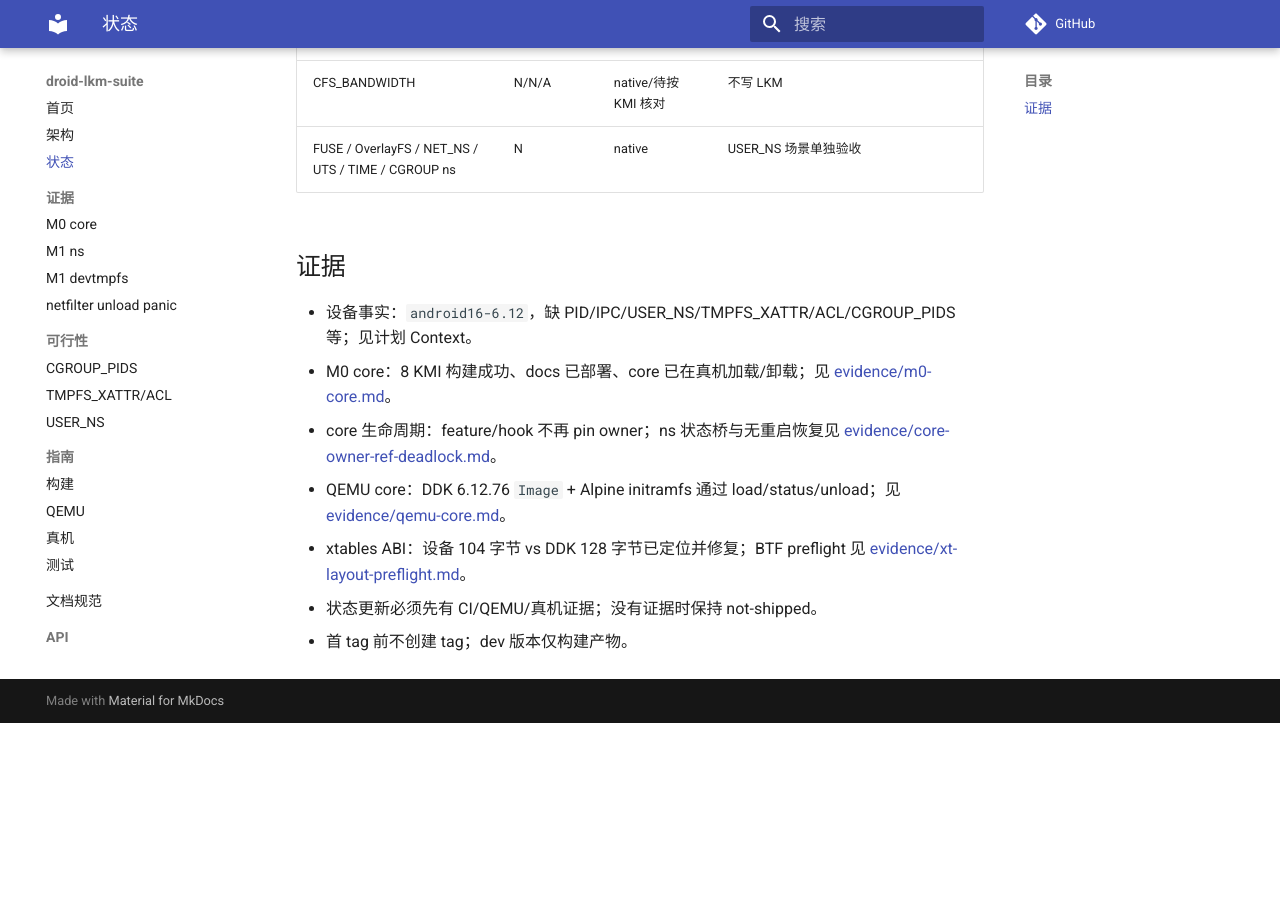
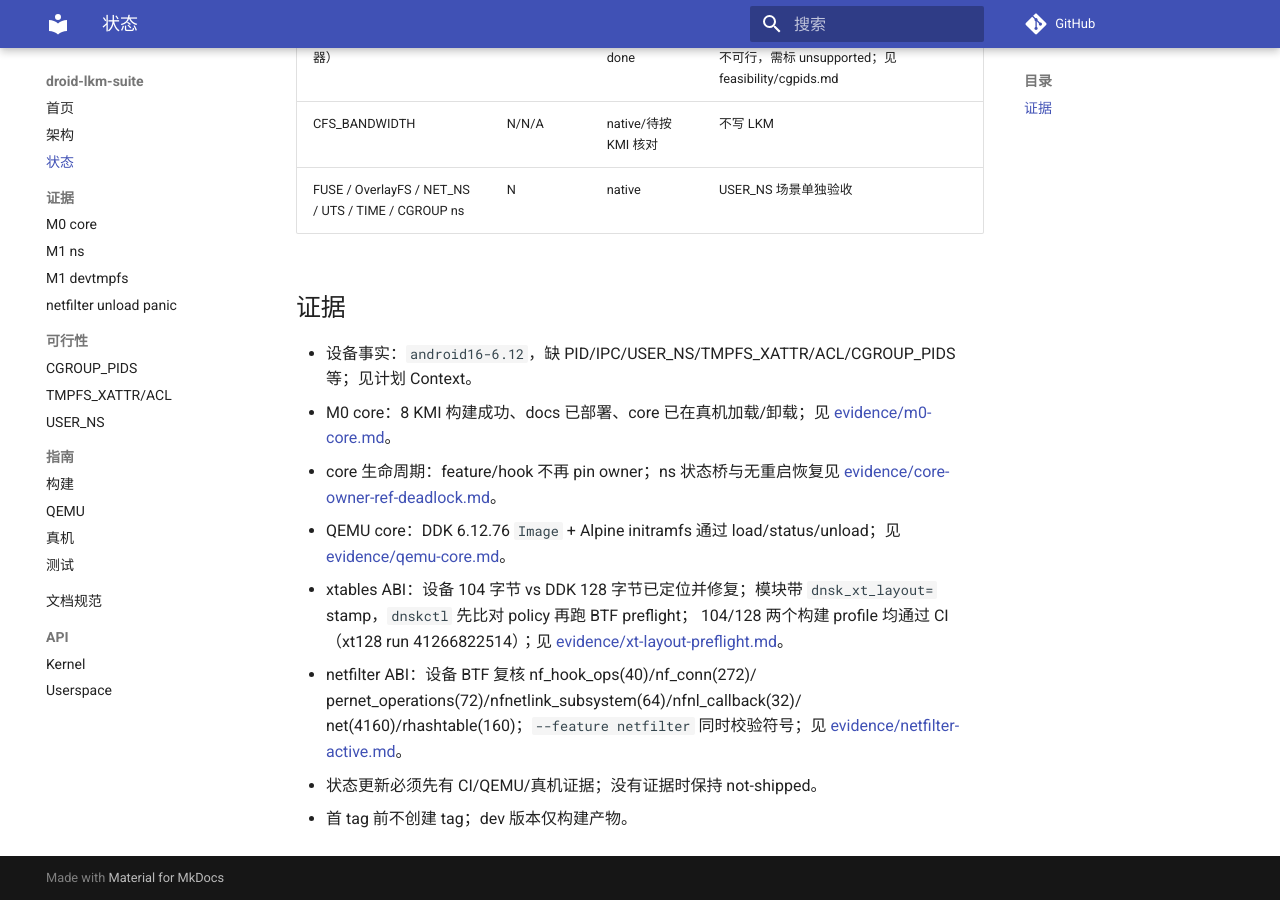
Before and after one commit to uobe1/droid-lkm-suite, an MkDocs documentation site: the page built from docs/status.md, in a window 1280 px wide and 900 px high, scrolled down 883 px. Built offline with MkDocs 1.6.1 and Material for MkDocs 9.7.7, drawn with Linux system fonts in a browser that asks for light colours; comment, search, counter and statistics services are not loaded; before the commit the page ends 1606 px from its top, so only the background shows below that; some of the changed text lies outside the part shown.

Commit message:
docs(status): record netfilter ABI preflight and xt128 CI
Netfilter boundary structs and symbols are now checked device-side,
and both xt104/xt128 profiles built green (run 41266822514 for xt128).

```diff
--- a/docs/status.md
+++ b/docs/status.md
@@ -9,7 +9,7 @@
 | core ABI / symbol / patch / hook / panic | N/A | M0 完成 | ABI 2；状态桥/生命周期真机验证；stock GKI QEMU core smoke 通过 |
 | PID_NS / IPC_NS / SYSVIPC / POSIX_MQUEUE | R | development | PID/IPC/SysV/mqueue smoke 真机通过；full R 待 setns/nested/Docker |
 | DEVTMPFS | R | development | inactive load/unload 真机通过；active 待授权测试 |
-| xt_addrtype / nft target subset / REJECT / RECENT / IP6 NAT | R | development | 设备 active load/unload + xt_addrtype iptables 规则通过; nft/容器验收待完成 |
+| xt_addrtype / nft target subset / REJECT / RECENT / IP6 NAT | R | development | 设备 active load/unload + xt_addrtype iptables 规则通过; 设备 BTF 上 nf_hook_ops/nf_conn/net 等边界结构已复核并纳入 preflight; nft/容器验收待完成 |
 | IP_SET / HASH_IP / HASH_NET / XT_SET | R | development | 6.12 构建/导出/QEMU hash 语义通过; 设备 no-compat ABI 修复后 insmod/xt_set 注册/rmmod 通过; iptables 规则与容器验收待完成 |
 | USER_NS + idmapped/child overlay/FUSE/selftests | D → N | feasibility gate | M0 必须证明可行；否则项目阻塞 |
 | TMPFS_XATTR / POSIX_ACL（全局 Native 语义） | D → N | feasibility gate | M0 必须证明可行；否则项目阻塞 |
@@ -23,6 +23,13 @@
 - M0 core：8 KMI 构建成功、docs 已部署、core 已在真机加载/卸载；见 [evidence/m0-core.md](evidence/m0-core.md)。
 - core 生命周期：feature/hook 不再 pin owner；ns 状态桥与无重启恢复见 [evidence/core-owner-ref-deadlock.md](evidence/core-owner-ref-deadlock.md)。
 - QEMU core：DDK 6.12.76 `Image` + Alpine initramfs 通过 load/status/unload；见 [evidence/qemu-core.md](evidence/qemu-core.md)。
-- xtables ABI：设备 104 字节 vs DDK 128 字节已定位并修复；BTF preflight 见 [evidence/xt-layout-preflight.md](evidence/xt-layout-preflight.md)。
+- xtables ABI：设备 104 字节 vs DDK 128 字节已定位并修复；模块带
+  `dnsk_xt_layout=` stamp，`dnskctl` 先比对 policy 再跑 BTF preflight；
+  104/128 两个构建 profile 均通过 CI（xt128 run 41266822514）；见
+  [evidence/xt-layout-preflight.md](evidence/xt-layout-preflight.md)。
+- netfilter ABI：设备 BTF 复核 nf_hook_ops(40)/nf_conn(272)/
+  pernet_operations(72)/nfnetlink_subsystem(64)/nfnl_callback(32)/
+  net(4160)/rhashtable(160)；`--feature netfilter` 同时校验符号；见
+  [evidence/netfilter-active.md](evidence/netfilter-active.md)。
 - 状态更新必须先有 CI/QEMU/真机证据；没有证据时保持 not-shipped。
 - 首 tag 前不创建 tag；dev 版本仅构建产物。
```
